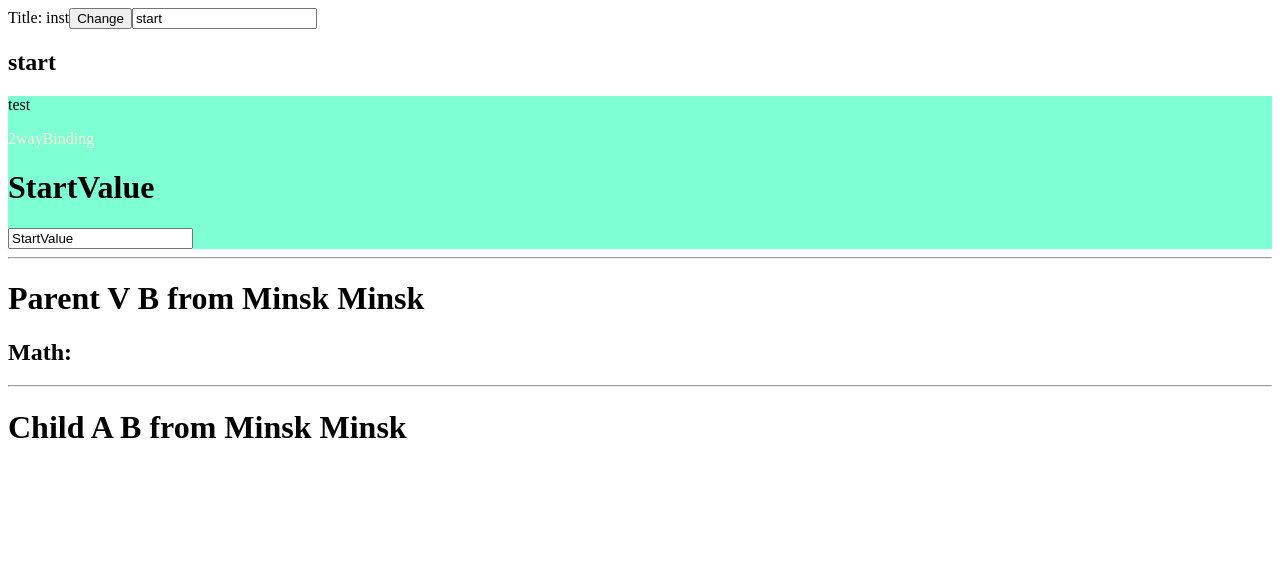
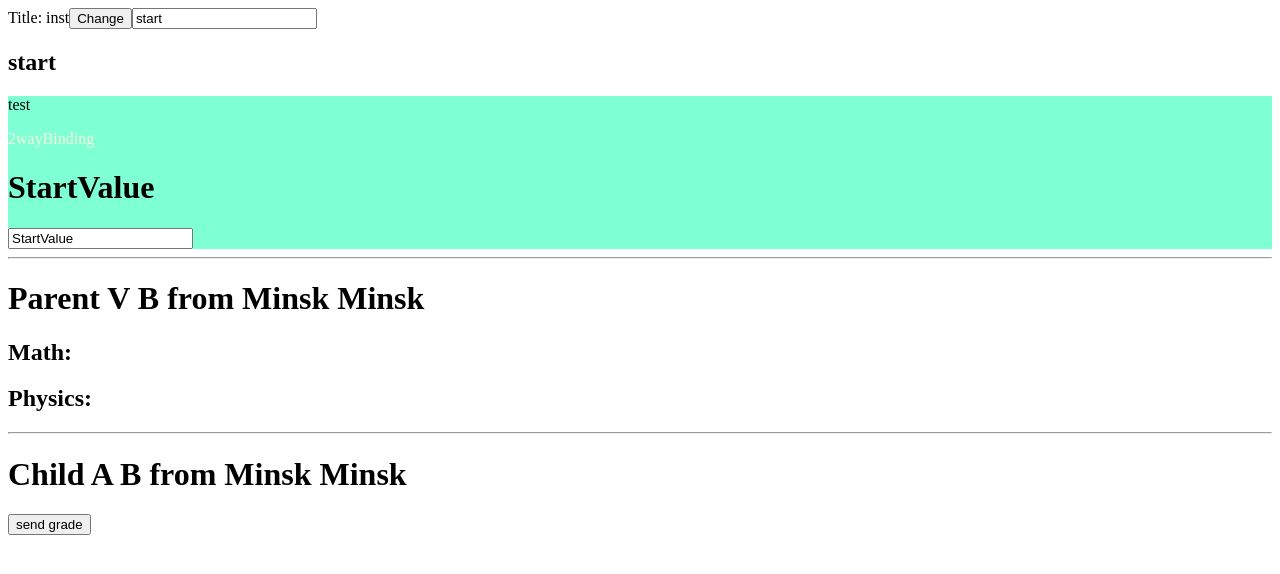
Before and after one commit to VladBula/Instagram-angular, an Angular app: page / in a window 1280 px wide. Shown: the top 574 px of the page. Built offline with nearby package versions, Linux system fonts and the light colour scheme.

Commit message:
output_decorator_1

```diff
--- a/src/app/parent/child/child.component.html
+++ b/src/app/parent/child/child.component.html
@@ -1,3 +1,4 @@
 <div>
   <h1>Child {{name}} {{surnameProps}} from {{address?.city}} {{address?.city}}</h1>
+  <button (click)="sendGrade()">send grade</button>
 </div>
--- a/src/app/parent/child/child.component.ts
+++ b/src/app/parent/child/child.component.ts
@@ -1,5 +1,10 @@
 import {Component, EventEmitter, Input, OnInit, Output} from '@angular/core';
 import {Address} from "../parent.component";
+
+export interface Grades {
+  math: number
+  physics: number
+}
 
 @Component({
   selector: 'inst-child',
@@ -12,4 +17,12 @@ export class ChildComponent {
 
   @Input() surnameProps?: string
   @Input() address?: Address
+  @Output() sendGradeEvent = new EventEmitter<Grades>()
+
+  sendGrade(){
+    const math = 5
+    const physics = 4
+
+    this.sendGradeEvent.emit({math, physics})
+  }
 }
--- a/src/app/parent/parent.component.html
+++ b/src/app/parent/parent.component.html
@@ -1,6 +1,7 @@
 <div>
   <h1>Parent {{name}} {{surname}} from {{address.city}} {{address.city}}</h1>
   <h2>Math: {{math}}</h2>
+  <h2>Physics: {{physics}}</h2>
 </div>
 <hr>
-<inst-child [surnameProps]="surname" [address]="address "></inst-child>
+<inst-child [surnameProps]="surname" [address]="address" (sendGradeEvent)="getGrade($event)"></inst-child>
--- a/src/app/parent/parent.component.ts
+++ b/src/app/parent/parent.component.ts
@@ -1,4 +1,5 @@
 import {Component, OnInit} from '@angular/core';
+import {Grades} from "./child/child.component";
 
 export interface Address {
   city:string,
@@ -14,12 +15,14 @@ export class ParentComponent {
   name = 'V'
   surname = 'B'
   math?: number
+  physics?: number
   address: Address = {
     city: 'Minsk',
     street: 'Levkova'
   }
 
-  getGrade(value: number) {
-    this.math = value
+  getGrade(values: Grades) {
+    this.math = values.math
+    this.physics = values.physics
   }
 }
```
